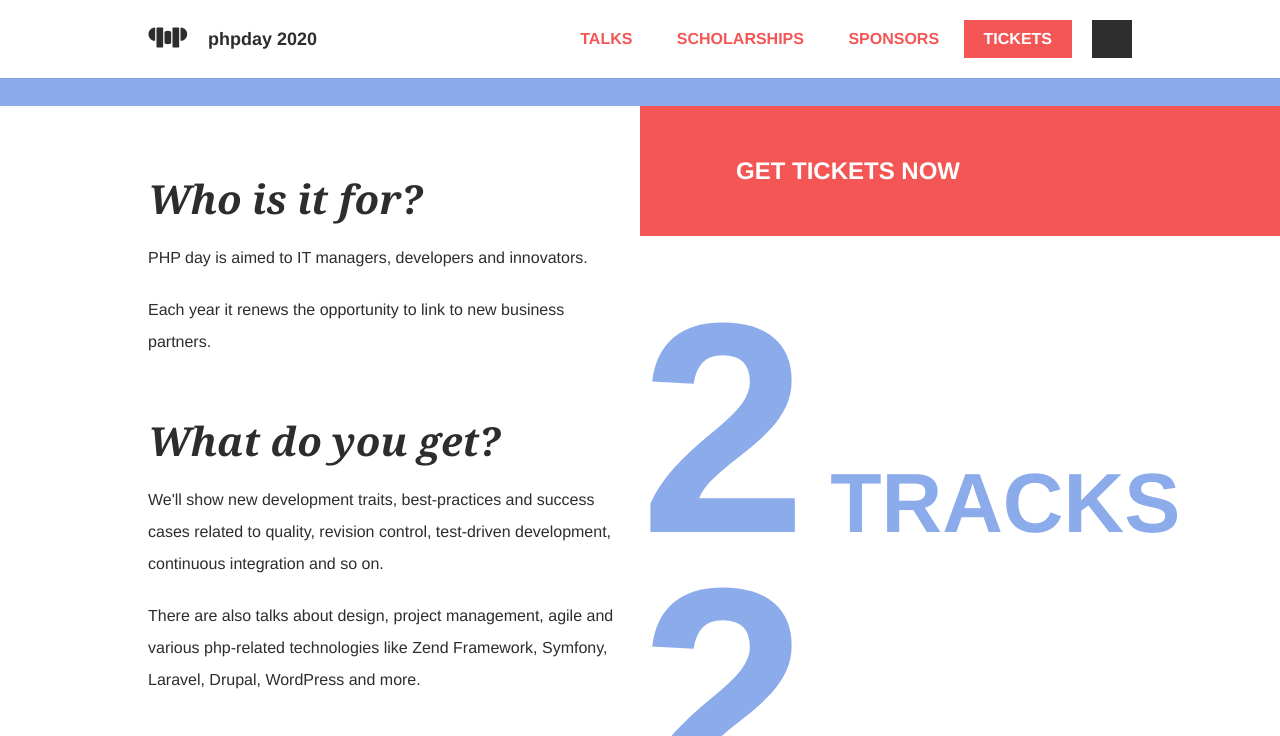
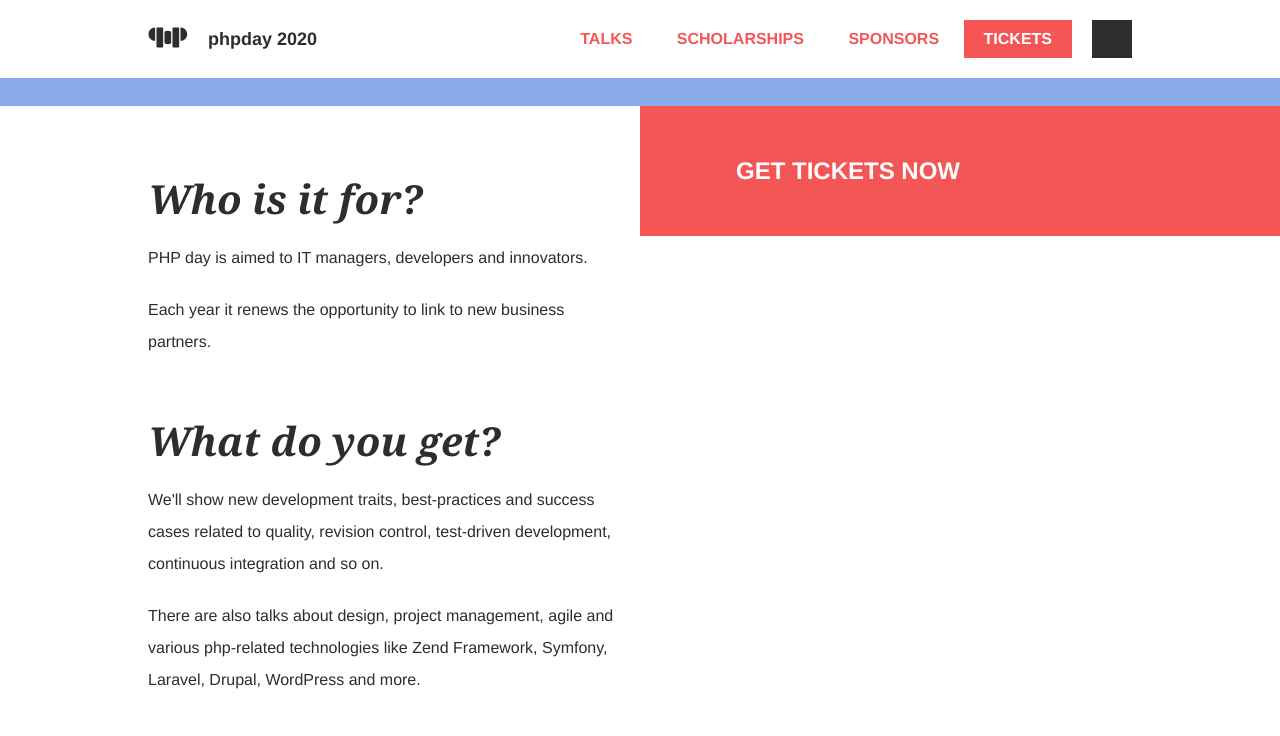
Before and after one commit to giuliatosato/2020.phpday.it, a Jekyll site: the page built from index.html, in a window 1280 px wide and 1400 px high, scrolled down 664 px. Shown: the top 736 px of the window. Built offline with Jekyll 4.4.1, drawn with Linux system fonts in a browser that asks for light colours; some web fonts are replaced; comment, search, counter and statistics services are not loaded; grey boxes are pictures that could not be loaded.

Commit message:
Remove days and tracks

```diff
--- a/_includes/index/conf-infos.html
+++ b/_includes/index/conf-infos.html
@@ -31,12 +31,12 @@
 
     <div class="conf-infos__column conf-infos__column--right">
       <div class="mega-info mega-info--responsive">
-        <div class="mega-info__number">2</div>
-        <div class="mega-info__text">Tracks</div>
+        <div class="mega-info__number"></div>
+        <div class="mega-info__text"></div>
       </div>
       <div class="mega-info mega-info--responsive">
-        <div class="mega-info__number">2</div>
-        <div class="mega-info__text">Days</div>
+        <div class="mega-info__number"></div>
+        <div class="mega-info__text"></div>
       </div>
 
       <div class="vimeo-phrase">
```
